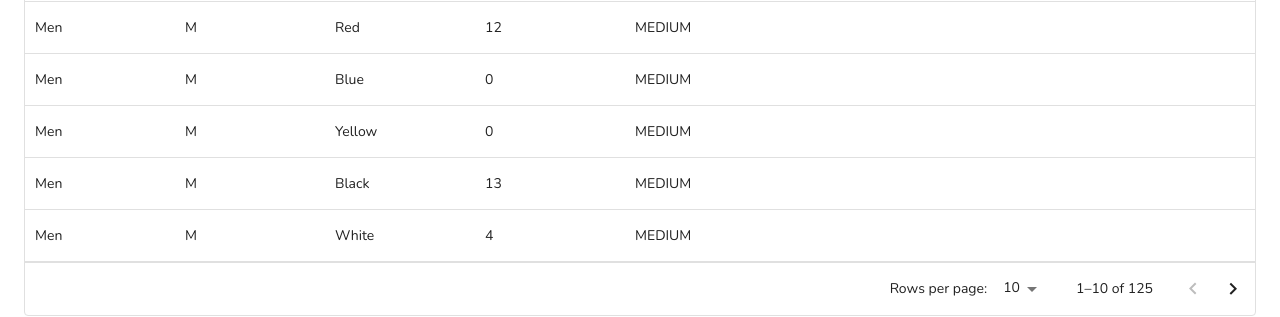
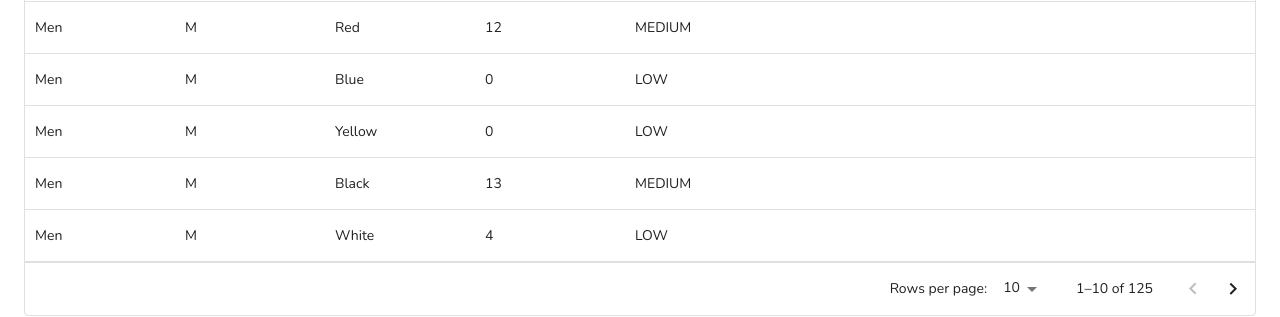
Before and after one commit to LailaSumiyaKhan/dashboard, a React (Create React App) app: page /inventory in a window 1280 px wide. Shown: the part 556-873 px from the top of the page. Built offline with nearby package versions, Linux system fonts and the light colour scheme.

Commit message:
Fix stock status bug

```diff
--- a/src/utils.js
+++ b/src/utils.js
@@ -168,7 +168,7 @@ export function generateInventoryTableData() {
             total += stock;
             let status = "OK"
             if (stock < 5) { status = "LOW"; }
-            if (stock < 15) { status = "MEDIUM" }
+            else if (stock < 15) { status = "MEDIUM" }
             const item = {
                id: idCounter++,
                category,
```
